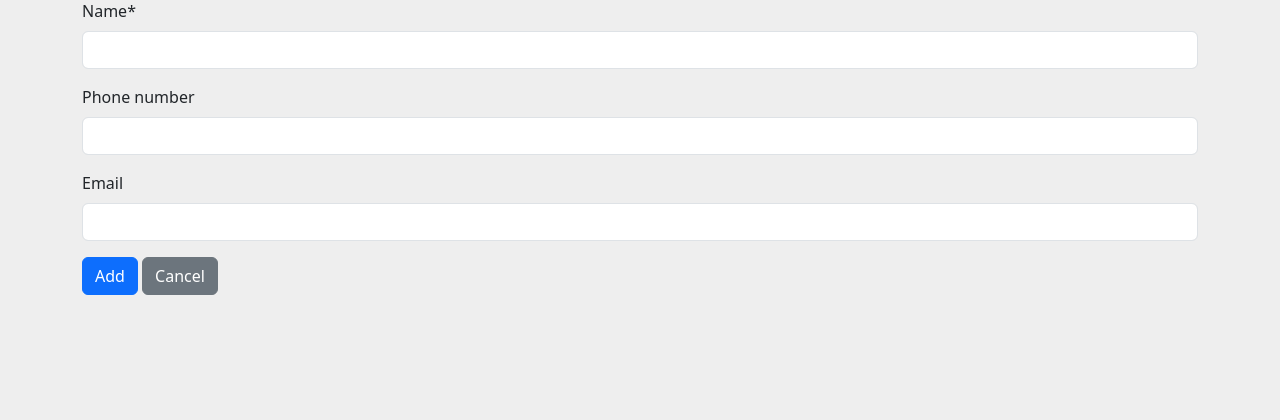
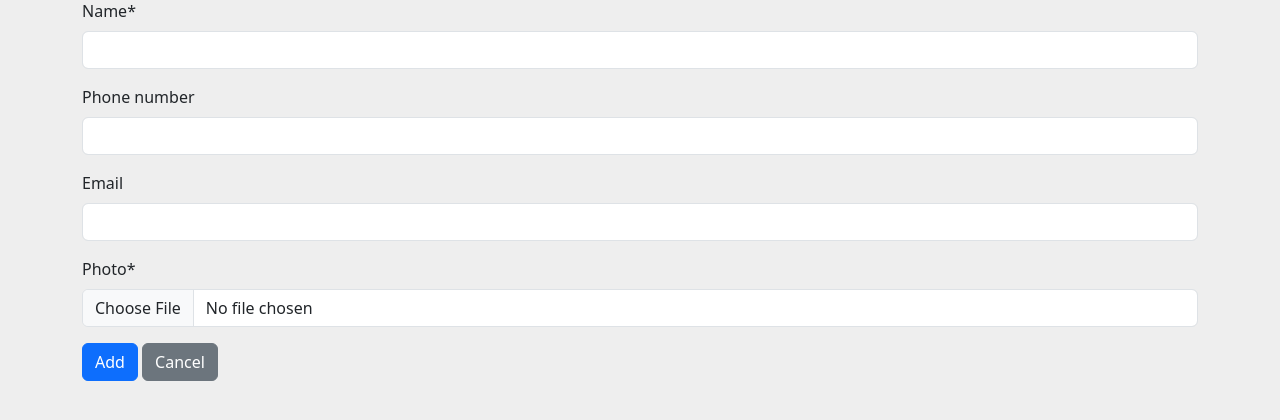
Before and after one commit to Joshun/contacts-app, a Django app: page /add-contact/1 in a window 1280 px wide. Shown: the part 116-536 px from the top of the page. Run offline with Django 5.2, Linux system fonts and the light colour scheme; a user stored in the database is signed in; tables that the repository leaves empty hold one stand-in row (values such as "Sample post"); some libraries are stand-ins or nearby versions.

Commit message:
trying to get photos working

```diff
--- a/contactscore/forms.py
+++ b/contactscore/forms.py
@@ -6,7 +6,7 @@ from contactscore.models import Contact, ContactBook
 class ContactForm(forms.ModelForm):
     class Meta:
         model = Contact
-        fields = ["name", "phone_number", "email"]
+        fields = ["name", "phone_number", "email", "photo"]
 
 class ContactBookForm(forms.ModelForm):
     class Meta:
--- a/contactscore/models.py
+++ b/contactscore/models.py
@@ -32,7 +32,7 @@ class Contact(models.Model):
     name = models.CharField(max_length=255)
     phone_number = models.CharField(max_length=50, null=True, blank=True)
     email = models.CharField(max_length=255, null=True, blank=True)
-    photo = models.FileField()
+    photo = models.FileField(upload_to='photo_uploads')
     contact_book = models.ForeignKey('ContactBook', on_delete=models.CASCADE)
 
     # user = models.User...
@@ -41,3 +41,7 @@ class Contact(models.Model):
     @property
     def edit_url(self):
         return reverse('edit_contact_name', kwargs={"contact_id": self.pk})
+
+    @property
+    def photo_url(self):
+        return self.photo.url if self.photo else None
--- a/contactscore/templates/contactscore/components/contact_list.html
+++ b/contactscore/templates/contactscore/components/contact_list.html
@@ -1,6 +1,9 @@
 <div class="contact-list mt-4">
     {% for contact in contacts %}
     <div class="contact d-flex flex-column gap-3 p-2 rounded">
+        <div class="d-flex flex-row justify-content-between">
+            <img src="{{ contact.photo_url }}" alt="contact photo">
+        </div>
         <div class="d-flex flex-row justify-content-between">
             <div class="fieldname">Name</div>
             <div>{{ contact.name }}</div>
--- a/contactscore/templates/contactscore/form.html
+++ b/contactscore/templates/contactscore/form.html
@@ -3,7 +3,7 @@
 
 {% block maincontent %}
 <h1>{{ form_title }}</h1>
-<form method="POST">
+<form method="POST" enctype="multipart/form-data">
     {% csrf_token %}
     {{ form | crispy }}
 
--- a/contactscore/views.py
+++ b/contactscore/views.py
@@ -39,7 +39,8 @@ def index_view(request):
 def add_contact_view(request, contact_book_id: int):
     contact_book = get_object_or_404(ContactBook, pk=contact_book_id)
     if request.method == "POST":
-        form = ContactForm(request.POST)
+        form = ContactForm(request.POST, request.FILES)
+        # form.is_valid()
         contact = form.save(commit=False)
         contact.contact_book = contact_book
         contact.save()
@@ -53,7 +54,7 @@ def add_contact_view(request, contact_book_id: int):
 def edit_contact_view(request, contact_id: int):
     contact = get_object_or_404(Contact, pk=contact_id)
     if request.method == "POST":
-        form = ContactForm(request.POST, instance=contact)
+        form = ContactForm(request.POST, request.FILES, instance=contact)
         form.save()
         return redirect(contact.contact_book.view_url)
 
```
